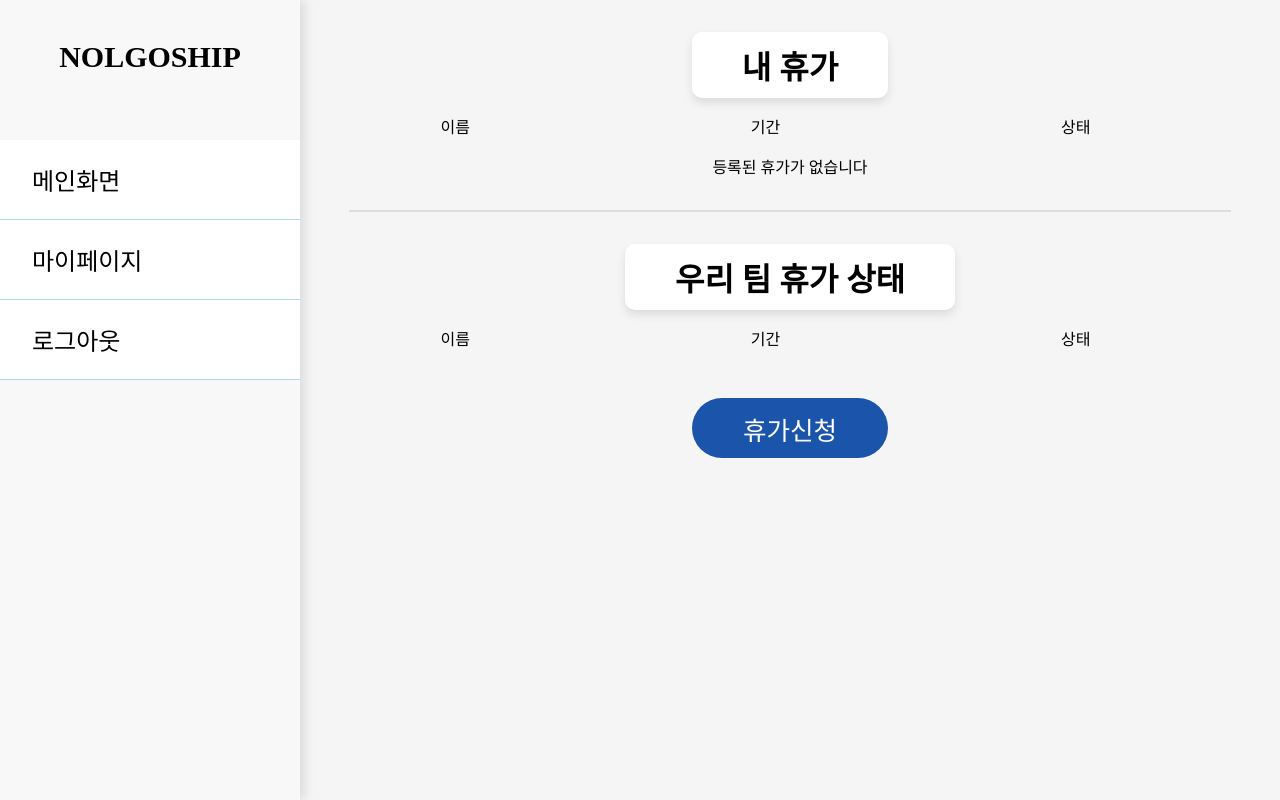
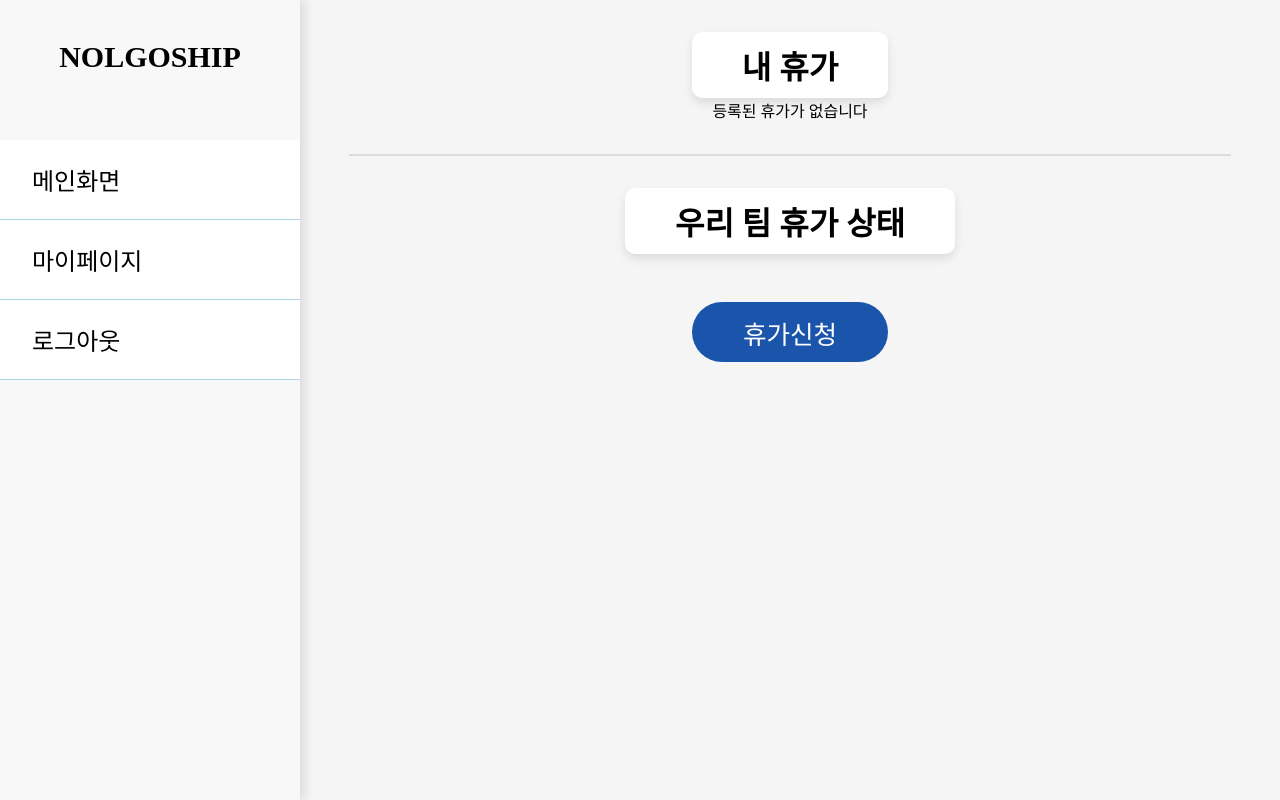
Before and after one commit to gippleup/nolgosip-client, a React (Create React App) app: page /main in a window 1280 px wide. Built offline with nearby package versions, Linux system fonts and the light colour scheme; no server answers; a web font is replaced by a local one.

Commit message:
main css

```diff
--- a/src/style/Main.css
+++ b/src/style/Main.css
@@ -15,7 +15,7 @@
 }
 
 .mainTitleList{
-  display: grid;
+  display: none;
   grid-template-columns: auto auto auto 5%;
   margin: 1rem 0;
 }
@@ -38,6 +38,11 @@
   width: fit-content;
   margin-left: auto;
   margin-right: auto;
+}
+
+.TeamVacationListContainer {
+  margin-top: 1rem;
+  box-shadow: inset 0 5px 10px rgba(0,0,0,0.4);
 }
 
 
```
